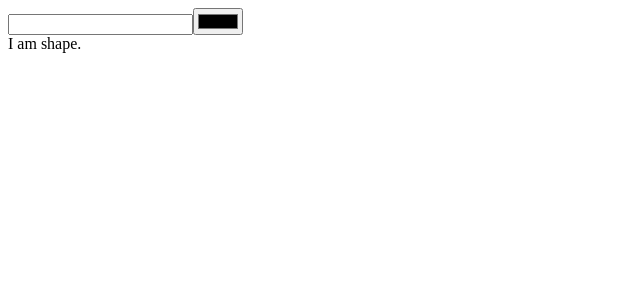
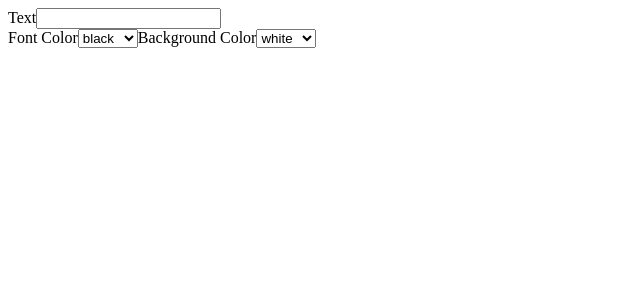
Before and after one commit to stephaniesmith/react-quiz-1, a React app: page / in a window 1280 px wide. Shown: the top 300 px of the page, without its empty margins (0-640 px from the left). Built offline with nearby package versions, Linux system fonts and the light colour scheme.

Commit message:
everything but font color is working

```diff
--- a/src/components/app/App.js
+++ b/src/components/app/App.js
@@ -7,17 +7,36 @@ import Shape from '../shape/Shape.js';
 export default class App extends Component {
 
   state = {
-
+    text: '',
+    fontColor: 'black',
+    backgroundColor: 'white'
   }
 
 
+  onChange = ({ target }) => {
+    this.setState({ [target.name]: target.value });
+  };
+
   render() {
+
+    const { text, fontColor, backgroundColor } = this.state;
 
     return (
       <main>
-        <TextSelector />
-        <ColorSelector />
-        <Shape />
+        <TextSelector
+          text={text}
+          onChange={this.onChange}
+        /> <br/>
+        <ColorSelector
+          fontColor={fontColor}
+          backgroundColor={backgroundColor}
+          onChange={this.onChange}
+        /> <br />
+        <Shape
+          text={text}
+          color={fontColor}
+          backgroundColor={backgroundColor}
+        />
       </main>
     );
   }
--- a/src/components/colorSelector/ColorSelector.js
+++ b/src/components/colorSelector/ColorSelector.js
@@ -1,20 +1,37 @@
 import React, { Fragment } from 'react';
 import PropTypes from 'prop-types';
 
-function ColorSelector({ artist, works }) {
+function ColorSelector({ onChange, fontColor, backgroundColor }) {
+
+  const colors = ['black', 'white', 'blue', 'red', 'yellow'];
+
+  const fontColorOptions = colors.map(color => <option key={color} value={color}>{color}</option>);
+  const backgroundColorOptions = colors.map(color => <option key={color} value={color}>{color}</option>);
 
   return (
     <Fragment>
-      <input
-        type="color"
-      ></input>
+      <label htmlFor="fontColorOptions">Font Color</label>
+      <select
+        name="fontColorOptions" defaultValue={fontColor}
+        onChange={onChange}
+      >{fontColorOptions}
+      </select>
+
+      <label htmlFor="backgroundColor">Background Color</label>
+      <select
+        name="backgroundColor" defaultValue={backgroundColor}
+        onChange={onChange}
+      >{backgroundColorOptions}
+      </select>
 
     </Fragment>
   );
 }
 
 ColorSelector.propTypes = {
-  // note: PropTypes.object.isRequired
+  onChange: PropTypes.func.isRequired,
+  fontColor: PropTypes.string.isRequired,
+  backgroundColor: PropTypes.string.isRequired
 };
 
 export default ColorSelector;
--- a/src/components/shape/Shape.js
+++ b/src/components/shape/Shape.js
@@ -1,19 +1,21 @@
 import React, { Fragment } from 'react';
 import PropTypes from 'prop-types';
 
-function Shape({ artist, works }) {
+function Shape({ text, fontColor, backgroundColor }) {
 
   return (
     <Fragment>
-      <div>
-        I am shape.
+      <div style={{ color: fontColor, backgroundColor }}>
+        {text}
       </div>
     </Fragment>
   );
 }
 
 Shape.propTypes = {
-  // note: PropTypes.object.isRequired
+  text: PropTypes.string.isRequired,
+  fontColor: PropTypes.string.isRequired,
+  backgroundColor: PropTypes.string.isRequired
 };
 
 export default Shape;
--- a/src/components/textSelector/TextSelector.js
+++ b/src/components/textSelector/TextSelector.js
@@ -1,12 +1,14 @@
 import React, { Fragment } from 'react';
 import PropTypes from 'prop-types';
 
-function TextSelector({ artist, works }) {
+function TextSelector({ onChange, text }) {
 
   return (
     <Fragment>
+      <label htmlFor="text">Text</label>
       <input
-        type="text"
+        name="text" type="text"
+        value={text} onChange={onChange}
       ></input>
 
     </Fragment>
@@ -14,7 +16,8 @@ function TextSelector({ artist, works }) {
 }
 
 TextSelector.propTypes = {
-  // note: PropTypes.object.isRequired
+  onChange: PropTypes.func.isRequired,
+  text: PropTypes.string.isRequired
 };
 
 export default TextSelector;
```
